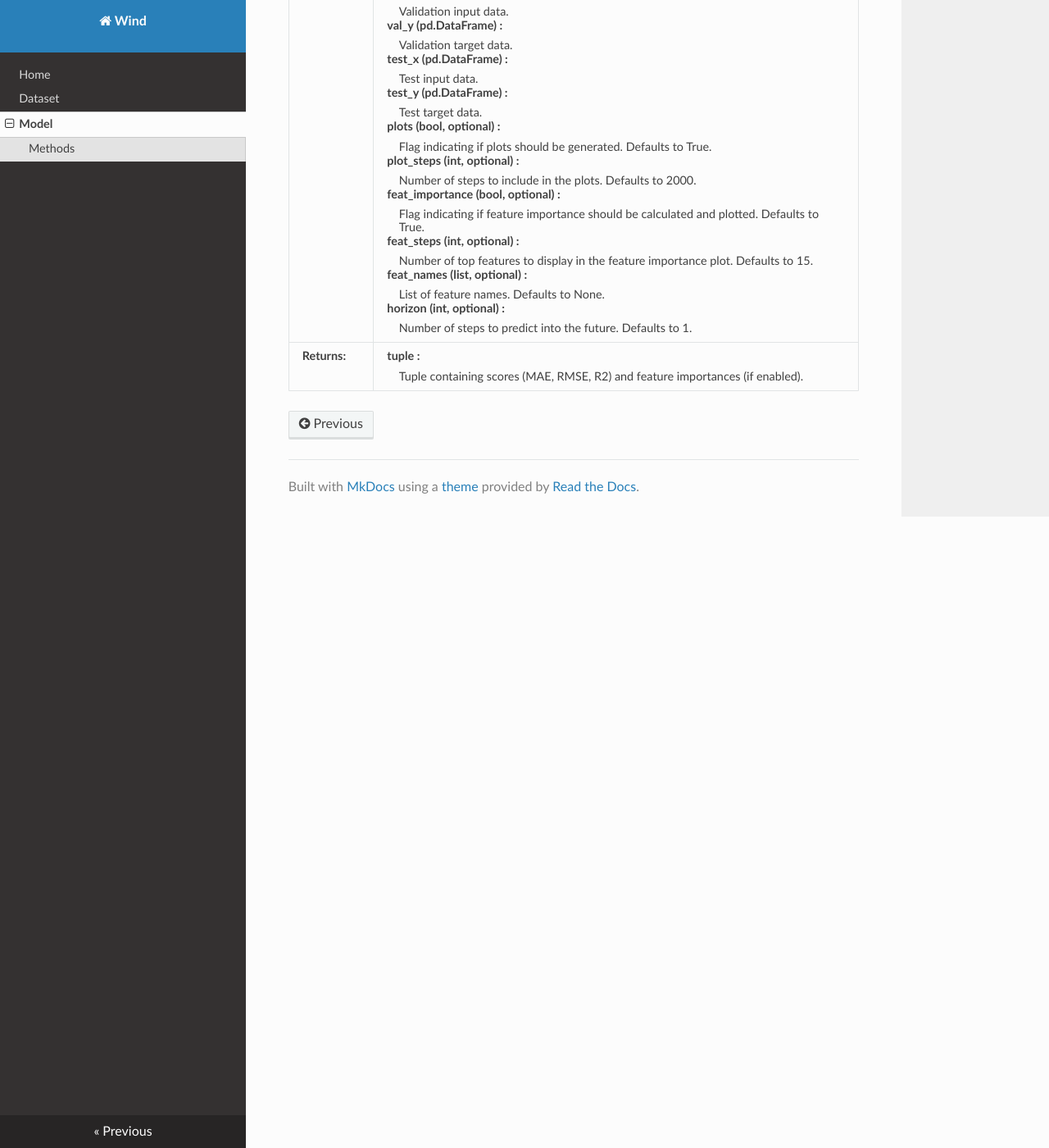
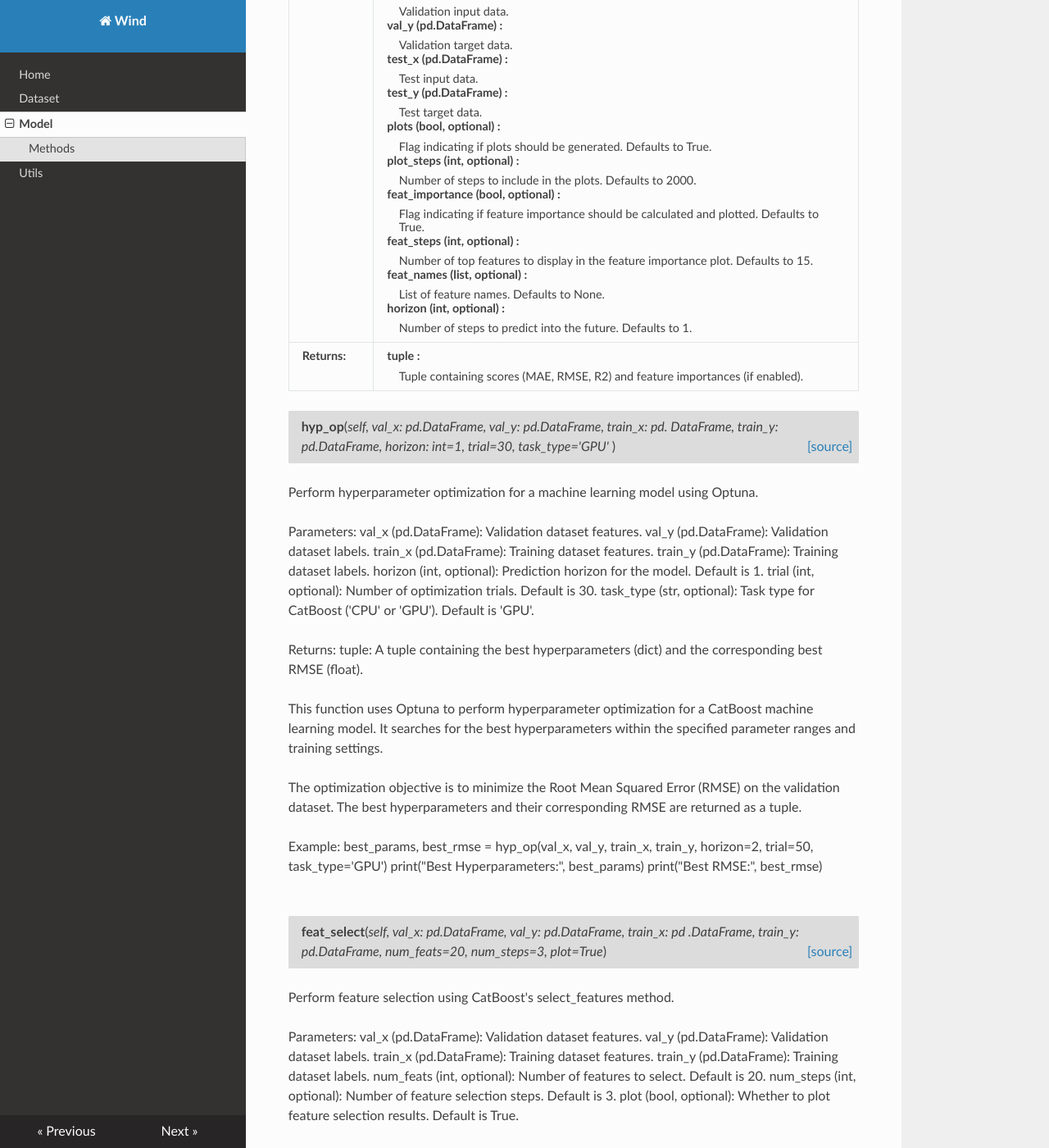
Before and after one commit to atahanoezer/Wind, an MkDocs documentation site: the page built from Documentation/docs/model.md, in a window 1280 px wide and 1400 px high, scrolled down 1239 px. Shown: the whole window at 82% size. Built offline with MkDocs 1.6.1, drawn with Linux system fonts in a browser that asks for light colours; nearby versions of some CDN libraries; comment, search, counter and statistics services are not loaded; some of the changed text lies outside the part shown.

```diff
--- a/Documentation/docs/model.md
+++ b/Documentation/docs/model.md
@@ -19,10 +19,10 @@
     table.field-table {
         border-radius: 0.1em
     }
-</style>##model.**Model**
+</style>##Wind.model.**Model**
 
 <p class="func-header">
-    <i>class</i> model.<b>Model</b>(<i>model_function: str='cb', params: dict={}, prediction_type: str='one_shot'</i>) <a class="src-href" target="_blank" href="https://github.com/atahanoezer/Wind.git/model.py#L10">[source]</a>
+    <i>class</i> Wind.model.<b>Model</b>(<i>model_function: str='cb', params: dict={}, prediction_type: str='one_shot'</i>) <a class="src-href" target="_blank" href="https://github.com/atahanoezer/Wind.git/Wind/model.py#L13">[source]</a>
 </p>
 
 
@@ -42,7 +42,7 @@
 
 
 <p class="func-header">
-    <i></i> <b>train</b>(<i>self, train_x: pd.DataFrame, train_y: pd.DataFrame, val_x: pd. DataFrame, val_y: pd.DataFrame, multioutput: bool=False, verbose: int=500 </i>) <a class="src-href" target="_blank" href="https://github.com/atahanoezer/Wind.git/model.py#L56">[source]</a>
+    <i></i> <b>train</b>(<i>self, train_x: pd.DataFrame, train_y: pd.DataFrame, val_x: pd. DataFrame, val_y: pd.DataFrame, multioutput: bool=False, verbose: int=500 </i>) <a class="src-href" target="_blank" href="https://github.com/atahanoezer/Wind.git/Wind/model.py#L52">[source]</a>
 </p>
 
 Train the model.
@@ -93,7 +93,7 @@ Train the model.
 
 
 <p class="func-header">
-    <i></i> <b>predict</b>(<i>self, X: pd.DataFrame, horizon: int=1</i>) <a class="src-href" target="_blank" href="https://github.com/atahanoezer/Wind.git/model.py#L99">[source]</a>
+    <i></i> <b>predict</b>(<i>self, X: pd.DataFrame, horizon: int=1</i>) <a class="src-href" target="_blank" href="https://github.com/atahanoezer/Wind.git/Wind/model.py#L95">[source]</a>
 </p>
 
 Make predictions using the trained model depending on prediction type.
@@ -125,7 +125,7 @@ Recursive prediction only supports univariate data with previous steps as featur
 
 
 <p class="func-header">
-    <i></i> <b>model_summarizer</b>(<i>self, val_x: pd.DataFrame, val_y: pd.DataFrame, test_x: pd.DataFrame, test_y: pd.DataFrame, plots: bool=True, plot_steps: int= 2000, feat_importance: bool=True, feat_steps: int=15, feat_names: list= None, horizon: int=1</i>) <a class="src-href" target="_blank" href="https://github.com/atahanoezer/Wind.git/model.py#L134">[source]</a>
+    <i></i> <b>model_summarizer</b>(<i>self, val_x: pd.DataFrame, val_y: pd.DataFrame, test_x: pd.DataFrame, test_y: pd.DataFrame, plots: bool=True, plot_steps: int= 2000, feat_importance: bool=True, feat_steps: int=15, feat_names: list= None, horizon: int=1</i>) <a class="src-href" target="_blank" href="https://github.com/atahanoezer/Wind.git/Wind/model.py#L130">[source]</a>
 </p>
 
 Generate a summary of the model's performance.
@@ -186,3 +186,81 @@ Generate a summary of the model's performance.
 </tr>
     </tbody>
 </table>
+
+
+
+
+
+<p class="func-header">
+    <i></i> <b>hyp_op</b>(<i>self, val_x: pd.DataFrame, val_y: pd.DataFrame, train_x: pd. DataFrame, train_y: pd.DataFrame, horizon: int=1, trial=30, task_type='GPU' </i>) <a class="src-href" target="_blank" href="https://github.com/atahanoezer/Wind.git/Wind/model.py#L262">[source]</a>
+</p>
+
+Perform hyperparameter optimization for a machine learning model using Optuna.
+
+Parameters:
+val_x (pd.DataFrame): Validation dataset features.
+val_y (pd.DataFrame): Validation dataset labels.
+train_x (pd.DataFrame): Training dataset features.
+train_y (pd.DataFrame): Training dataset labels.
+horizon (int, optional): Prediction horizon for the model. Default is 1.
+trial (int, optional): Number of optimization trials. Default is 30.
+task_type (str, optional): Task type for CatBoost ('CPU' or 'GPU'). Default is 'GPU'.
+
+Returns:
+tuple: A tuple containing the best hyperparameters (dict) and the corresponding best RMSE (float).
+
+This function uses Optuna to perform hyperparameter optimization for a CatBoost machine learning model.
+It searches for the best hyperparameters within the specified parameter ranges and training settings.
+
+The optimization objective is to minimize the Root Mean Squared Error (RMSE) on the validation dataset.
+The best hyperparameters and their corresponding RMSE are returned as a tuple.
+
+Example:
+best_params, best_rmse = hyp_op(val_x, val_y, train_x, train_y, horizon=2, trial=50, task_type='GPU')
+print("Best Hyperparameters:", best_params)
+print("Best RMSE:", best_rmse)
+
+<table class="docutils field-list field-table" frame="void" rules="none">
+    <col class="field-name" />
+    <col class="field-body" />
+    <tbody valign="top">
+
+    </tbody>
+</table>
+
+
+
+
+
+<p class="func-header">
+    <i></i> <b>feat_select</b>(<i>self, val_x: pd.DataFrame, val_y: pd.DataFrame, train_x: pd .DataFrame, train_y: pd.DataFrame, num_feats=20, num_steps=3, plot=True</i>) <a class="src-href" target="_blank" href="https://github.com/atahanoezer/Wind.git/Wind/model.py#L325">[source]</a>
+</p>
+
+Perform feature selection using CatBoost's select_features method.
+
+Parameters:
+val_x (pd.DataFrame): Validation dataset features.
+val_y (pd.DataFrame): Validation dataset labels.
+train_x (pd.DataFrame): Training dataset features.
+train_y (pd.DataFrame): Training dataset labels.
+num_feats (int, optional): Number of features to select. Default is 20.
+num_steps (int, optional): Number of feature selection steps. Default is 3.
+plot (bool, optional): Whether to plot feature selection results. Default is True.
+
+Returns:
+catboost.FeatureSelectionSummary: A summary of the feature selection process.
+
+This function uses CatBoost's select_features method to perform feature selection on the given datasets.
+It selects a specified number of features based on their importance and returns a summary of the process.
+
+Example:
+summary = feat_select(val_x, val_y, train_x, train_y, num_feats=15, num_steps=4, plot=True)
+print(summary)
+
+<table class="docutils field-list field-table" frame="void" rules="none">
+    <col class="field-name" />
+    <col class="field-body" />
+    <tbody valign="top">
+
+    </tbody>
+</table>
--- a/Documentation/mkdocs.yml
+++ b/Documentation/mkdocs.yml
@@ -6,4 +6,5 @@ nav:
     - Home: index.md
     - Dataset: dataset.md
     - Model : model.md
+    - Utils : utils.md
 theme: readthedocs
```
Also changed, not shown: Documentation/docs/dataset.md (+10 -10 lines), Documentation/docs/index.md (+24 -12 lines), Documentation/docs/utils.md (added, +79 -0 lines), README.md.
